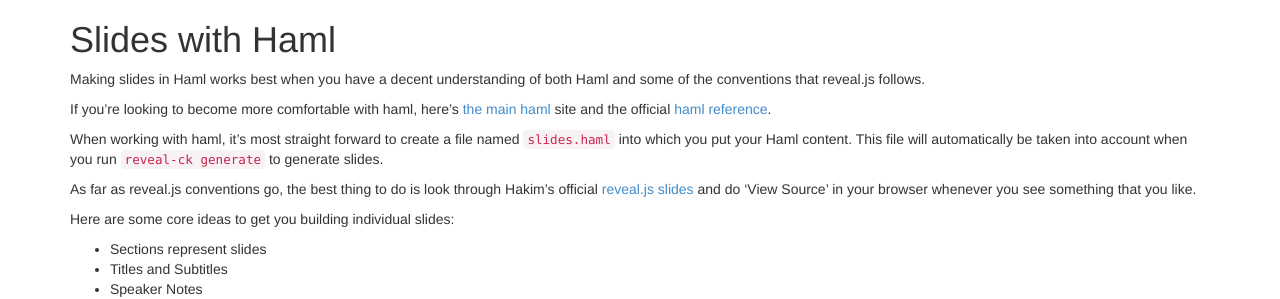
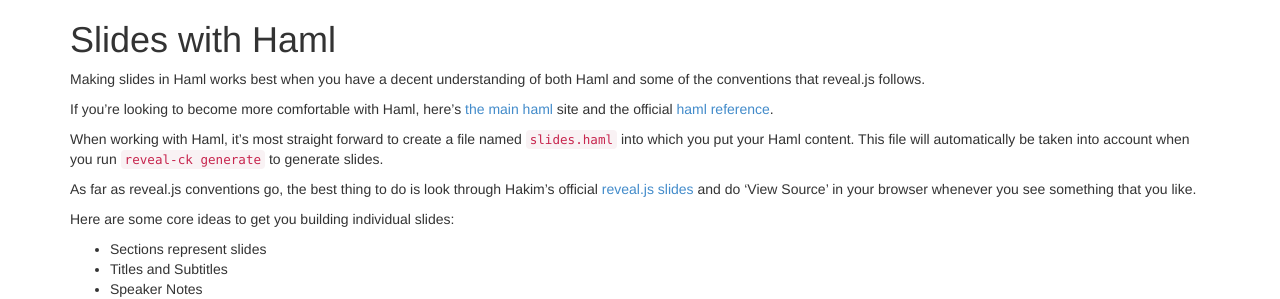
Before and after one commit to jedcn/reveal-ck, a Jekyll site: the page built from haml/index.md, in a window 1280 px wide and 900 px high. Shown: the part 294-593 px from the top of the window. Built offline with Jekyll 4.4.1, drawn with Linux system fonts in a browser that asks for light colours; Markdown is read by kramdown in place of the engine named in the settings.

```diff
--- a/haml/index.md
+++ b/haml/index.md
@@ -8,11 +8,11 @@ title: Slides with Haml
 Making slides in Haml works best when you have a decent understanding
 of both Haml and some of the conventions that reveal.js follows.
 
-If you're looking to become more comfortable with haml, here's
+If you're looking to become more comfortable with Haml, here's
 [the main haml][haml] site and the official
 [haml reference][haml-reference].
 
-When working with haml, it's most straight forward to create a file
+When working with Haml, it's most straight forward to create a file
 named `slides.haml` into which you put your Haml content. This file
 will automatically be taken into account when you run `reveal-ck
 generate` to generate slides.
```
